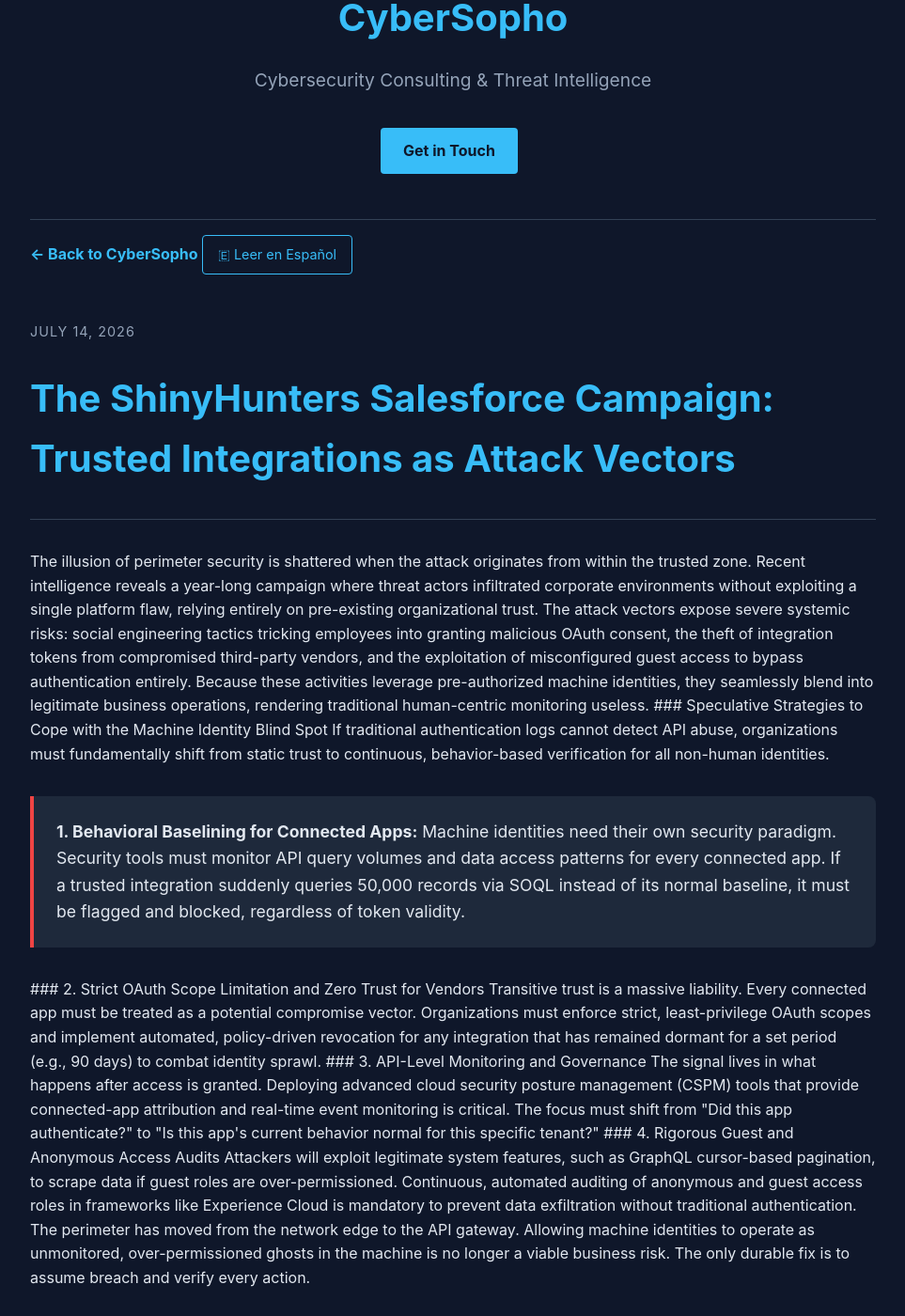
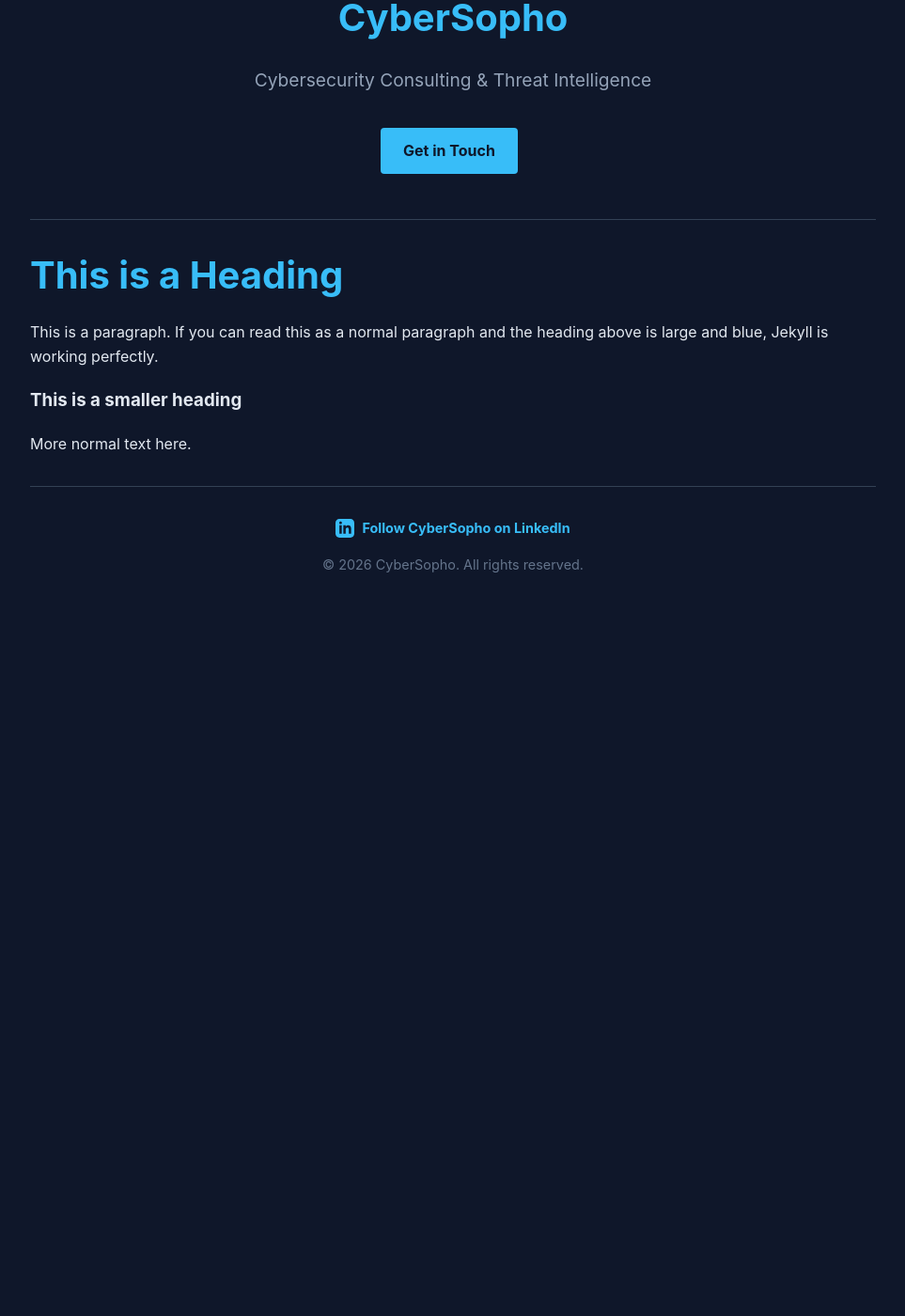
Before and after one commit to sophix-master/cybersopho, a Jekyll site: the page built from _posts/2026-07-14-shinyhunters-salesforce-campaign.md, in a window 1280 px wide and 1400 px high, scrolled down 728 px. Shown: the whole window at 94% size, without its empty margins (158-1121 px from the left). Built offline with Jekyll 4.4.1, drawn with Linux system fonts in a browser that asks for light colours; after the commit the page ends 1405 px from its top, so only the background shows below that; some of the changed text lies outside the part shown.

Commit message:
Update 2026-07-14-shinyhunters-salesforce-campaign.md

```diff
--- a/_posts/2026-07-14-shinyhunters-salesforce-campaign.md
+++ b/_posts/2026-07-14-shinyhunters-salesforce-campaign.md
@@ -1,52 +1,13 @@
 ---
 layout: default
-title: "The ShinyHunters Salesforce Campaign: Trusted Integrations as Attack Vectors"
+title: "Test Post"
 date: 2026-07-14
-description: "Analysis of the year-long ShinyHunters campaign, highlighting the severe risks of machine identity blind spots and speculative strategies to cope with API abuse."
 ---
 
-<a href="/" class="back-link">← Back to CyberSopho</a>
-<a href="/2026/07/14/shinyhunters-salesforce-campaign-es/" class="lang-switch">🇪 Leer en Español</a>
+# This is a Heading
 
-<div class="post-header">
-    <span class="post-date">July 14, 2026</span>
-    <h1>The ShinyHunters Salesforce Campaign: Trusted Integrations as Attack Vectors</h1>
-</div>
+This is a paragraph. If you can read this as a normal paragraph and the heading above is large and blue, Jekyll is working perfectly.
 
-<div class="post-content">
+### This is a smaller heading
 
-The illusion of perimeter security is shattered when the attack originates from within the trusted zone. Recent intelligence reveals a year-long campaign where threat actors infiltrated corporate environments without exploiting a single platform flaw, relying entirely on pre-existing organizational trust.
-
-The attack vectors expose severe systemic risks: social engineering tactics tricking employees into granting malicious OAuth consent, the theft of integration tokens from compromised third-party vendors, and the exploitation of misconfigured guest access to bypass authentication entirely. Because these activities leverage pre-authorized machine identities, they seamlessly blend into legitimate business operations, rendering traditional human-centric monitoring useless.
-
-### Speculative Strategies to Cope with the Machine Identity Blind Spot
-
-If traditional authentication logs cannot detect API abuse, organizations must fundamentally shift from static trust to continuous, behavior-based verification for all non-human identities.
-
-<div class="highlight-box">
-<strong>1. Behavioral Baselining for Connected Apps:</strong> Machine identities need their own security paradigm. Security tools must monitor API query volumes and data access patterns for every connected app. If a trusted integration suddenly queries 50,000 records via SOQL instead of its normal baseline, it must be flagged and blocked, regardless of token validity.
-</div>
-
-### 2. Strict OAuth Scope Limitation and Zero Trust for Vendors
-
-Transitive trust is a massive liability. Every connected app must be treated as a potential compromise vector. Organizations must enforce strict, least-privilege OAuth scopes and implement automated, policy-driven revocation for any integration that has remained dormant for a set period (e.g., 90 days) to combat identity sprawl.
-
-### 3. API-Level Monitoring and Governance
-
-The signal lives in what happens after access is granted. Deploying advanced cloud security posture management (CSPM) tools that provide connected-app attribution and real-time event monitoring is critical. The focus must shift from "Did this app authenticate?" to "Is this app's current behavior normal for this specific tenant?"
-
-### 4. Rigorous Guest and Anonymous Access Audits
-
-Attackers will exploit legitimate system features, such as GraphQL cursor-based pagination, to scrape data if guest roles are over-permissioned. Continuous, automated auditing of anonymous and guest access roles in frameworks like Experience Cloud is mandatory to prevent data exfiltration without traditional authentication.
-
-The perimeter has moved from the network edge to the API gateway. Allowing machine identities to operate as unmonitored, over-permissioned ghosts in the machine is no longer a viable business risk. The only durable fix is to assume breach and verify every action.
-
-<p style="margin-top: 2rem; font-weight: bold; color: var(--accent-color);">#cybersecurity</p>
-
-<div class="source-link">
-<strong>Source:</strong><br>
-<a href="https://thehackernews.com/2026/07/microsoft-maps-year-long-shinyhunters.html" target="_blank">The Hacker News: Microsoft Maps Three Salesforce Attack Paths Tied to a Year of ShinyHunters Activity</a><br>
-<a href="https://cybersopho.top" target="_blank">https://cybersopho.top</a>
-</div>
-
-</div>
+More normal text here.
```
